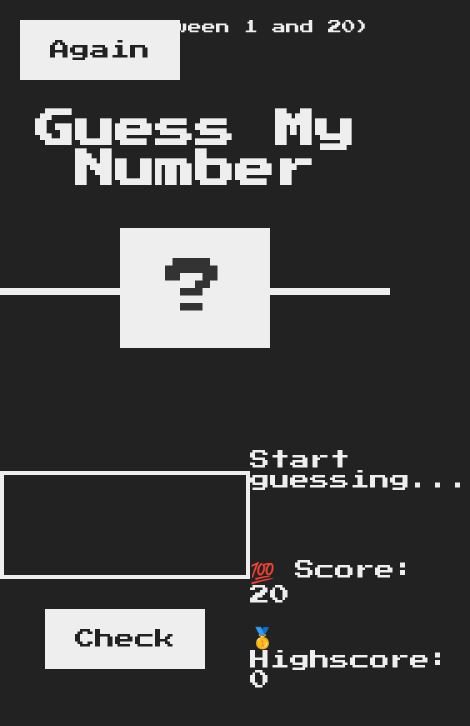
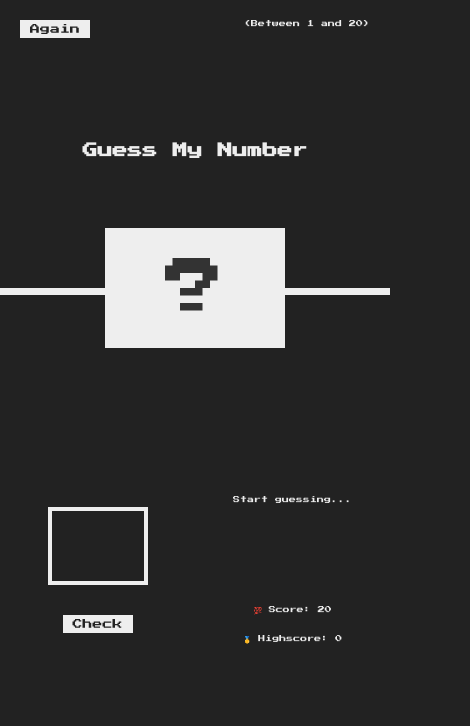
Before and after one commit to rheeze-dev/GuessingGame, a website built with Parcel: page index.html in a window 390 px wide. Shown: the whole page, 470 px wide, since content can reach past the window. Built offline with nearby package versions, Linux system fonts and the light colour scheme.

Commit message:
Completed making game responsive to screen sizes

```diff
--- a/style.css
+++ b/style.css
@@ -121,3 +121,77 @@ h1 {
 .hide {
   display: none;
 }
+
+@media only screen and (max-width: 750px) {
+  p {
+    font-size: 1.2rem !important;
+  }
+
+  h1 {
+    font-size: 3rem;
+  }
+
+  main .right {
+    text-align: center;
+  }
+}
+
+@media only screen and (max-width: 600px) {
+  p {
+    font-size: 1rem !important;
+  }
+
+  .guess {
+    width: 20rem;
+  }
+
+  .btn {
+    padding: 1rem 2rem;
+  }
+}
+
+@media only screen and (max-width: 480px) {
+  p {
+    font-size: 1rem !important;
+  }
+
+  h1 {
+    font-size: 2rem;
+  }
+
+  .guess {
+    width: 18rem;
+  }
+
+  .btn {
+    padding: .8rem 1.8rem;
+  }
+}
+
+@media only screen and (max-width: 400px) {
+  p {
+    font-size: .7rem !important;
+  }
+
+  h1 {
+    font-size: 1.5rem;
+  }
+
+  main .right {
+    text-align: center;
+  }
+
+  .guess {
+    width: 10rem;
+    font-size: 2rem;
+  }
+
+  .btn {
+    padding: .4rem 1rem;
+    font-size: 1rem;
+  }
+
+  .number {
+    width: 18rem !important;
+  }
+}
```
